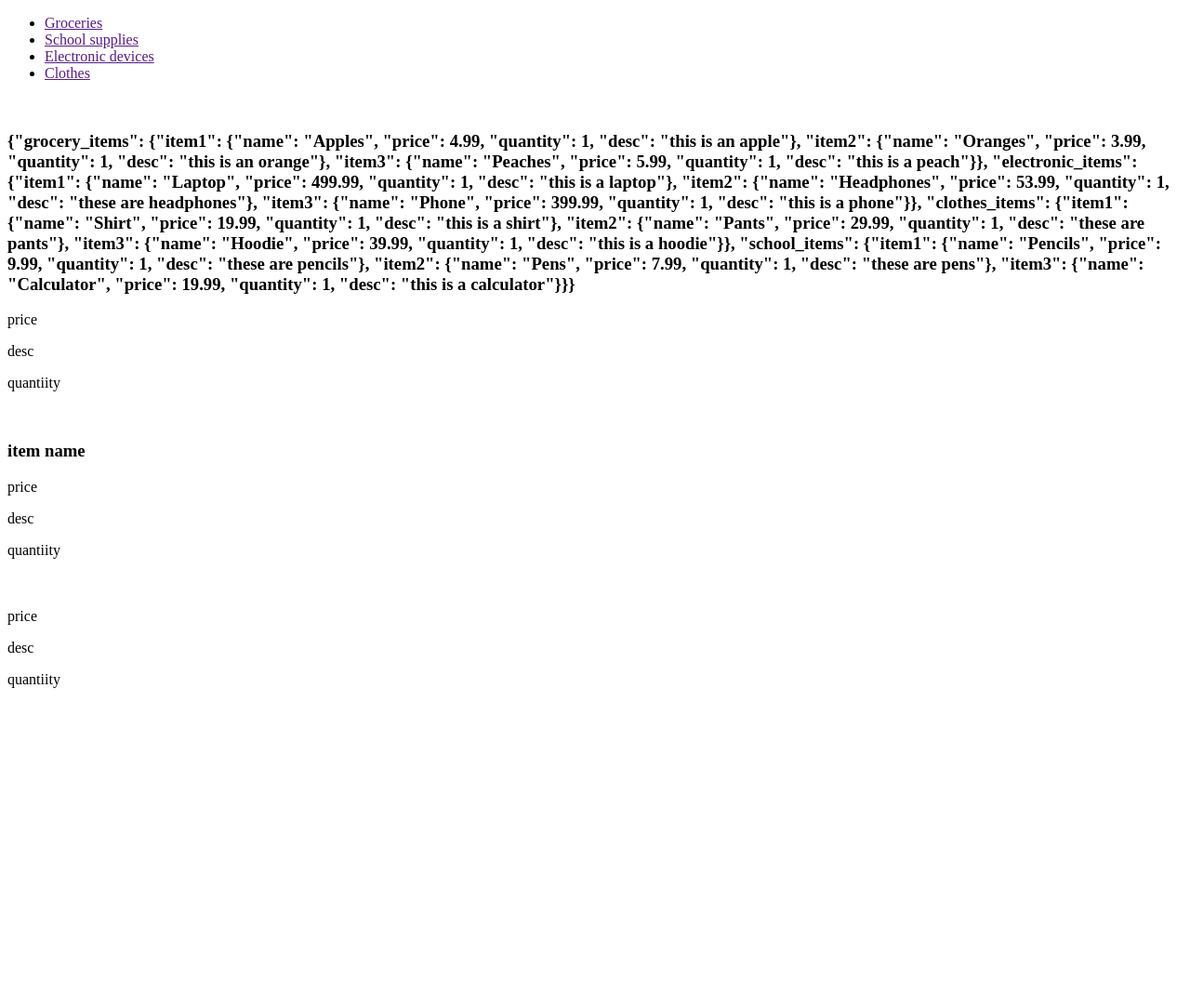
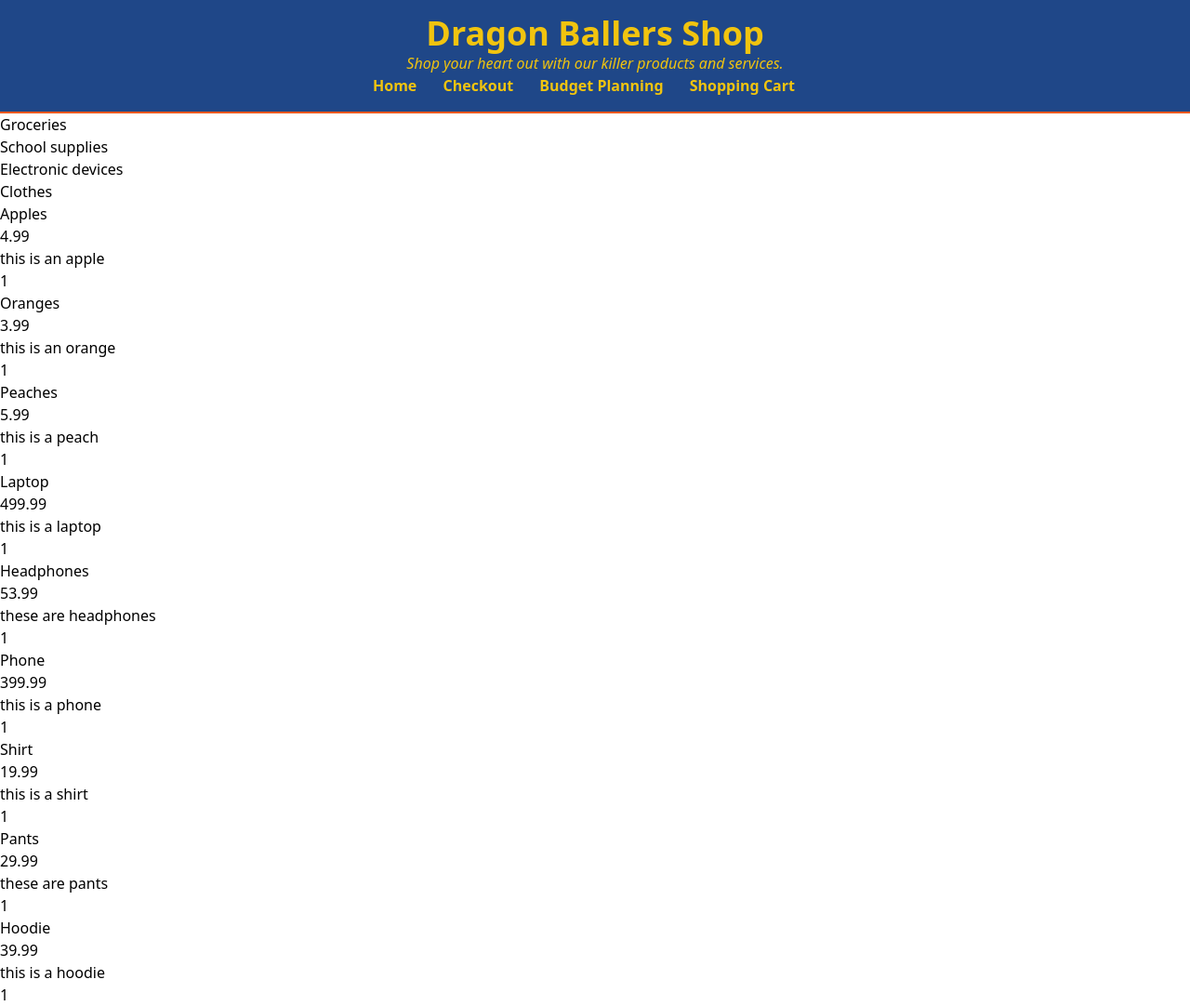
Before and after one commit to jpanahon/WinHacks2024, a Flask app: page /shop/ in a window 1280 px wide. Shown: the whole page at 93% size. Before the commit the page ends 740 px from the top, so only its background shows below. Run offline with Flask 3, Linux system fonts and the light colour scheme.

Commit message:
finally finished dynamic rendering

```diff
--- a/app.py
+++ b/app.py
@@ -11,23 +11,16 @@ def index():
 @app.route("/shop/", methods=['GET', 'POST'])
 def shop():
     data = dummy_dict.items
-    data = json.dumps(data)
-    return render_template("shop.html", items=data)
+    data_json = json.dumps(data)
+    return render_template("shop.html", items = data_json)
 
 @app.route("/filtered/", methods=['GET', 'POST'])
 def filtered():
-        # Get the filtered data from the request
     filtered_data = request.json.get('filtered')
-    print(filtered_data)
-
-        # Process the filtered data (optional)
-        # ...
-
-        # Return the filtered data as JSON
 
     # Handle the regular GET request
     return jsonify(items=filtered_data)
-    # return render_template("shop.html", items=filtered_data)
+
 @app.route("/checkout")
 def checkout():
     data = dummy_dict.items
--- a/static/css/output.css
+++ b/static/css/output.css
@@ -568,12 +568,12 @@ video {
   margin-top: 1rem;
 }
 
-.mt-8 {
-  margin-top: 2rem;
+.inline-block {
+  display: inline-block;
 }
 
-.inline-block {
-  display: inline-block;
+.table {
+  display: table;
 }
 
 .w-1\/2 {
@@ -610,9 +610,9 @@ video {
   border-color: rgb(234 88 12 / var(--tw-border-opacity));
 }
 
-.bg-\[\#f85b1a\] {
+.bg-\[\#1F4788\] {
   --tw-bg-opacity: 1;
-  background-color: rgb(248 91 26 / var(--tw-bg-opacity));
+  background-color: rgb(31 71 136 / var(--tw-bg-opacity));
 }
 
 .bg-\[\#ffd7c1\] {
@@ -638,31 +638,6 @@ video {
 .bg-red-600 {
   --tw-bg-opacity: 1;
   background-color: rgb(220 38 38 / var(--tw-bg-opacity));
-}
-
-.bg-\[\#e59982\] {
-  --tw-bg-opacity: 1;
-  background-color: rgb(229 153 130 / var(--tw-bg-opacity));
-}
-
-.bg-\[\#072083\] {
-  --tw-bg-opacity: 1;
-  background-color: rgb(7 32 131 / var(--tw-bg-opacity));
-}
-
-.bg-\[\#8a9294\] {
-  --tw-bg-opacity: 1;
-  background-color: rgb(138 146 148 / var(--tw-bg-opacity));
-}
-
-.bg-\[\#3498DB\] {
-  --tw-bg-opacity: 1;
-  background-color: rgb(52 152 219 / var(--tw-bg-opacity));
-}
-
-.bg-\[\#1F4788\] {
-  --tw-bg-opacity: 1;
-  background-color: rgb(31 71 136 / var(--tw-bg-opacity));
 }
 
 .p-2 {
@@ -704,6 +679,11 @@ video {
   font-style: italic;
 }
 
+.text-\[\#F1C40F\] {
+  --tw-text-opacity: 1;
+  color: rgb(241 196 15 / var(--tw-text-opacity));
+}
+
 .text-orange-600 {
   --tw-text-opacity: 1;
   color: rgb(234 88 12 / var(--tw-text-opacity));
@@ -719,18 +699,8 @@ video {
   color: rgb(255 255 255 / var(--tw-text-opacity));
 }
 
-.text-\[\#F1C40F\] {
-  --tw-text-opacity: 1;
-  color: rgb(241 196 15 / var(--tw-text-opacity));
-}
-
 .shadow {
   --tw-shadow: 0 1px 3px 0 rgb(0 0 0 / 0.1), 0 1px 2px -1px rgb(0 0 0 / 0.1);
   --tw-shadow-colored: 0 1px 3px 0 var(--tw-shadow-color), 0 1px 2px -1px var(--tw-shadow-color);
   box-shadow: var(--tw-ring-offset-shadow, 0 0 #0000), var(--tw-ring-shadow, 0 0 #0000), var(--tw-shadow);
 }
-
-.shadow-orange-600 {
-  --tw-shadow-color: #ea580c;
-  --tw-shadow: var(--tw-shadow-colored);
-}
--- a/static/script/script.js
+++ b/static/script/script.js
@@ -29,17 +29,47 @@ $(document).ready(() => {
         });
     });
 
+    $('.devices-link').click((e) => {
+        e.preventDefault();
+        $.ajax({
+            url: '/filtered/',
+            type: 'POST',
+            contentType: 'application/json',
+            data: JSON.stringify({ filtered: dataJSON["electronic_items"] }),
+            success: function(response) {
+                updateHTML(response)
+            }
+        });
+    });
+
+    $('.clothes-link').click((e) => {
+        e.preventDefault();
+        $.ajax({
+            url: '/filtered/',
+            type: 'POST',
+            contentType: 'application/json',
+            data: JSON.stringify({ filtered: dataJSON["clothes_items"] }),
+            success: function(response) {
+                updateHTML(response)
+            }
+        });
+    });
+
     function updateHTML(data) {
         // Implement your logic to update the HTML content
         // For example, you might update a specific element with the filtered data
-        var divs = document.getElementsByClassName('items-desc')
+        const divs = document.getElementsByClassName('items-desc')
+
         for (let i = 0; i < 3; i++) {
             let key = 'item' + (i+1)
-            console.log(data['items'][key])
             divs[i].getElementsByTagName('h3')[0].innerText = data['items'][key]['name']
             divs[i].getElementsByTagName('p')[0].innerText = data['items'][key]['price']
             divs[i].getElementsByTagName('p')[1].innerText = data['items'][key]['desc']
             divs[i].getElementsByTagName('p')[2].innerText = data['items'][key]['quantity']
         }
+
+        for (let i = 3; i < 9; i++) {
+            divs[i].style.display = 'none'
+        }
     }
 });
--- a/templates/shop.html
+++ b/templates/shop.html
@@ -3,11 +3,14 @@
 <head>
     <meta charset="UTF-8">
     <meta name="viewport" content="width=device-width, initial-scale=1.0">
+    <link href="{{url_for('static',filename='css/output.css')}}" rel="stylesheet">
     <script src="https://ajax.googleapis.com/ajax/libs/jquery/3.5.1/jquery.min.js"></script>
-    <title>Document</title>
+    <title>Shop Items</title>
 </head>
 <body>
-    <nav>
+    {% set items_dict = items|tojson|safe %}
+    {% include './components/navbar.html' %}
+    <nav class="shop-nav">
         <ul>
             <li><a class="groceries-link" href="">Groceries</a></li>
             <li><a class="school-link" href="">School supplies</a></li>
@@ -20,7 +23,7 @@
             <div class="item">
                 <img src="" alt="">
                 <div class="items-desc">
-                    <h3>{{items}}</h3>
+                    <h3>item name</h3>
                     <p>price</p>
                     <p>desc</p>
                     <p>quantiity</p>
@@ -38,7 +41,65 @@
             <div class="item">
                 <img src="" alt="">
                 <div class="items-desc">
-                    <h3>{{name}}</h3>
+                    <h3>item name</h3>
+                    <p>price</p>
+                    <p>desc</p>
+                    <p>quantiity</p>
+                </div>
+            </div>
+        </div>
+        <div class="row">
+            <div class="item">
+                <img src="" alt="">
+                <div class="items-desc">
+                    <h3>item name</h3>
+                    <p>price</p>
+                    <p>desc</p>
+                    <p>quantiity</p>
+                </div>
+            </div>
+            <div class="item">
+                <img src="" alt="">
+                <div class="items-desc">
+                    <h3>item name</h3>
+                    <p>price</p>
+                    <p>desc</p>
+                    <p>quantiity</p>
+                </div>
+            </div>
+            <div class="item">
+                <img src="" alt="">
+                <div class="items-desc">
+                    <h3>item name</h3>
+                    <p>price</p>
+                    <p>desc</p>
+                    <p>quantiity</p>
+                </div>
+            </div>
+        </div>
+        <div class="row">
+            <div class="item">
+                <img src="" alt="">
+                <div class="items-desc">
+                    <h3>item name</h3>
+                    <p>price</p>
+                    <p>desc</p>
+                    <p>quantiity</p>
+                </div>
+            </div>
+            <div class="item">
+                <img src="" alt="">
+                <div class="items-desc">
+                    <h3>item name</h3>
+                    <p>price</p>
+                    <p>desc</p>
+                    <p>quantiity</p>
+                </div>
+            </div>
+            <div class="item">
+                <img src="" alt="">
+                <div class="items-desc">
+                    <h3>item name</h3>
                     <p>price</p>
                     <p>desc</p>
                     <p>quantiity</p>
@@ -47,6 +108,32 @@
         </div>
     </div>
     <div id="python-data" style="display: none;">{{ items|tojson|safe }}</div>
+    <script>
+        var pythonData = JSON.parse(document.getElementById('python-data').textContent)
+        const jsonData = JSON.parse(pythonData)
+        const divs = document.getElementsByClassName('items-desc')
+        for (let i = 0; i < 3; i++) {
+            let key = 'item' + (i+1)
+            divs[i].getElementsByTagName('h3')[0].innerText = jsonData['grocery_items'][key]['name']
+            divs[i].getElementsByTagName('p')[0].innerText = jsonData['grocery_items'][key]['price']
+            divs[i].getElementsByTagName('p')[1].innerText = jsonData['grocery_items'][key]['desc']
+            divs[i].getElementsByTagName('p')[2].innerText = jsonData['grocery_items'][key]['quantity']
+        }
+        for (let i = 3; i < 6; i++) {
+            let key = 'item' + ((i-3)+1)
+            divs[i].getElementsByTagName('h3')[0].innerText = jsonData['electronic_items'][key]['name']
+            divs[i].getElementsByTagName('p')[0].innerText = jsonData['electronic_items'][key]['price']
+            divs[i].getElementsByTagName('p')[1].innerText = jsonData['electronic_items'][key]['desc']
+            divs[i].getElementsByTagName('p')[2].innerText = jsonData['electronic_items'][key]['quantity']
+        }
+        for (let i = 6; i < 9; i++) {
+            let key = 'item' + ((i-6)+1)
+            divs[i].getElementsByTagName('h3')[0].innerText = jsonData['clothes_items'][key]['name']
+            divs[i].getElementsByTagName('p')[0].innerText = jsonData['clothes_items'][key]['price']
+            divs[i].getElementsByTagName('p')[1].innerText = jsonData['clothes_items'][key]['desc']
+            divs[i].getElementsByTagName('p')[2].innerText = jsonData['clothes_items'][key]['quantity']
+        }
+    </script>
     <script src="../static/script/script.js"></script>
 
 </body>
```
Also changed, not shown: templates/budget.html (+0 -15 lines).
